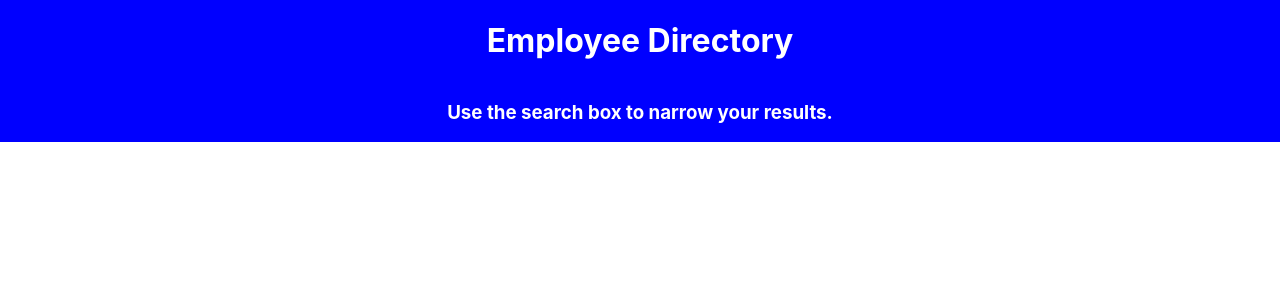
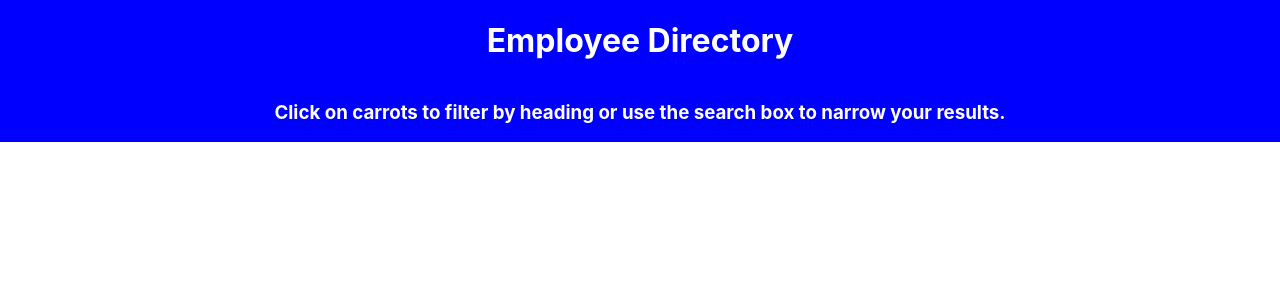
Before and after one commit to AshleyLerma/employee-directory, a React (Create React App) app: page / in a window 1280 px wide. Shown: the top 300 px of the page. Built offline with nearby package versions, Linux system fonts and the light colour scheme.

Commit message:
passing updated header test

```diff
--- a/src/components/header/Header.js
+++ b/src/components/header/Header.js
@@ -6,7 +6,10 @@ class Header extends Component {
     return (
       <div className='header'>
         <h1>Employee Directory</h1>
-        <h3>Use the search box to narrow your results.</h3>
+        <h3>
+          Click on carrots to filter by heading or use the search box to narrow
+          your results.
+        </h3>
       </div>
     );
   }
```
